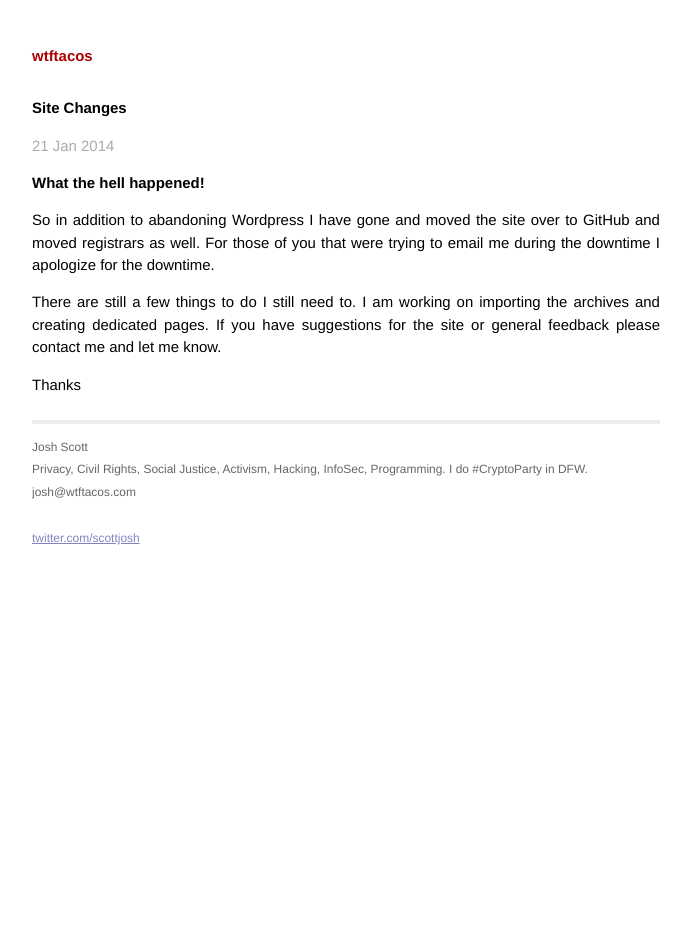
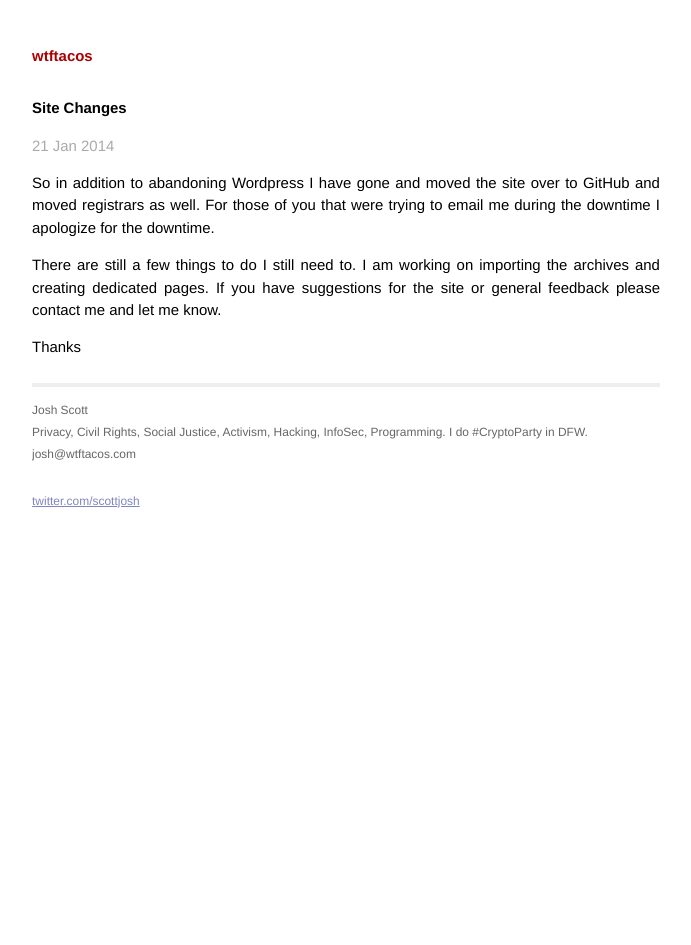
Before and after one commit to bluegeist/bluegeist.github.io, a Jekyll site: the page built from _posts/2014-01-21-Site-Changes.md, in a window 1280 px wide. Shown: the whole page, without its empty margins (294-985 px from the left). Built offline with Jekyll 4.4.1, drawn with Linux system fonts in a browser that asks for light colours; Markdown is read by kramdown in place of the engine named in the settings.

Commit message:
Update 2014-01-21-Site-Changes.md

```diff
--- a/_posts/2014-01-21-Site-Changes.md
+++ b/_posts/2014-01-21-Site-Changes.md
@@ -5,9 +5,6 @@ catagories: wtftacos
 tags: wtftacos
 ---
 
-What the hell happened!
-=======================
-
 So in addition to abandoning Wordpress I have gone and moved the site over to GitHub and moved registrars as well. For those of you that were trying to email me during the downtime I apologize for the downtime.
 
 There are still a few things to do I still need to. I am working on importing the archives and creating dedicated pages. If you have suggestions for the site or general feedback please contact me and let me know.
```
